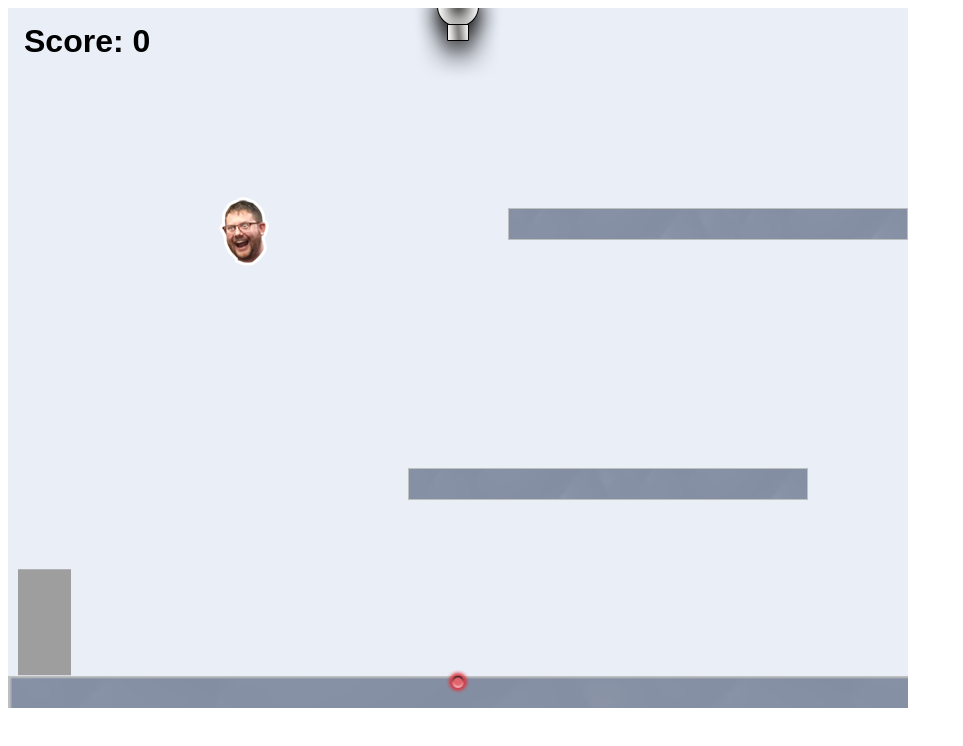
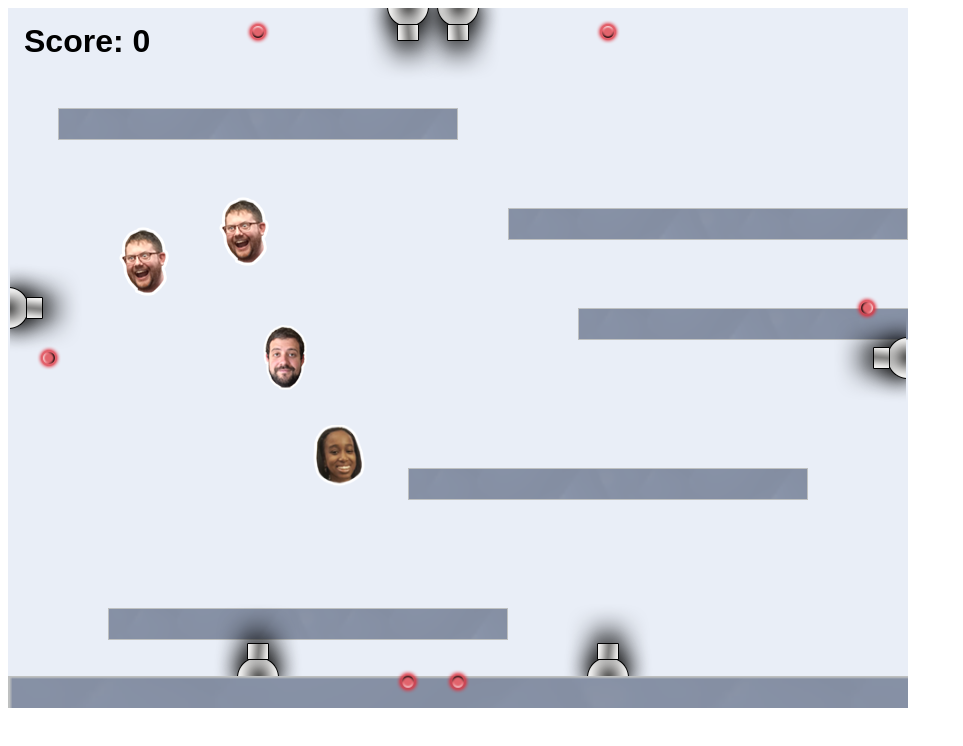
Before and after one commit to akyripaulding0731/akyripaulding0731.github.io, a website: page projects/platformer/index.html in a window 1280 px wide. Shown: the whole page, without its empty margins (0-963 px from the left). Drawn offline with Linux system fonts and the light colour scheme; animation ran at ten frames a second.

Commit message:
create awesome platformer game

```diff
--- a/projects/platformer/js/init/cannon.js
+++ b/projects/platformer/js/init/cannon.js
@@ -21,6 +21,11 @@
 
         // example:
         cannon.create.onTop(450);
+        cannon.create.onBottom(250);
+        cannon.create.onLeft(300);
+        cannon.create.onRight(350);
+        cannon.create.onBottom(600);
+        cannon.create.onTop(400);
 
 
 
--- a/projects/platformer/js/init/collectable.js
+++ b/projects/platformer/js/init/collectable.js
@@ -36,7 +36,9 @@
 
         // example:
         collectable.create(type.steve, 200, 170, 6, 0.7);
-
+        collectable.create(type.steve, 100, 200, 6, 0.5);
+        collectable.create(type.grace, 300, 400, 6, 0.3);
+        collectable.create(type.max,   250, 300, 6, 0.4);
 
 
         // ALL YOUR CODE GOES ABOVE HERE ///////////////////////////////////////
--- a/projects/platformer/js/init/platform.js
+++ b/projects/platformer/js/init/platform.js
@@ -37,6 +37,10 @@
         // example:
         platform.create(400, 460);
         platform.create(500, 200);
+        platform.create(100,600);
+        platform.create(570,300);
+        platform.create(50,100);
+
 
 
 
```
Also changed, not shown: projects/bouncing-box/index.html (+1 -1 lines).
